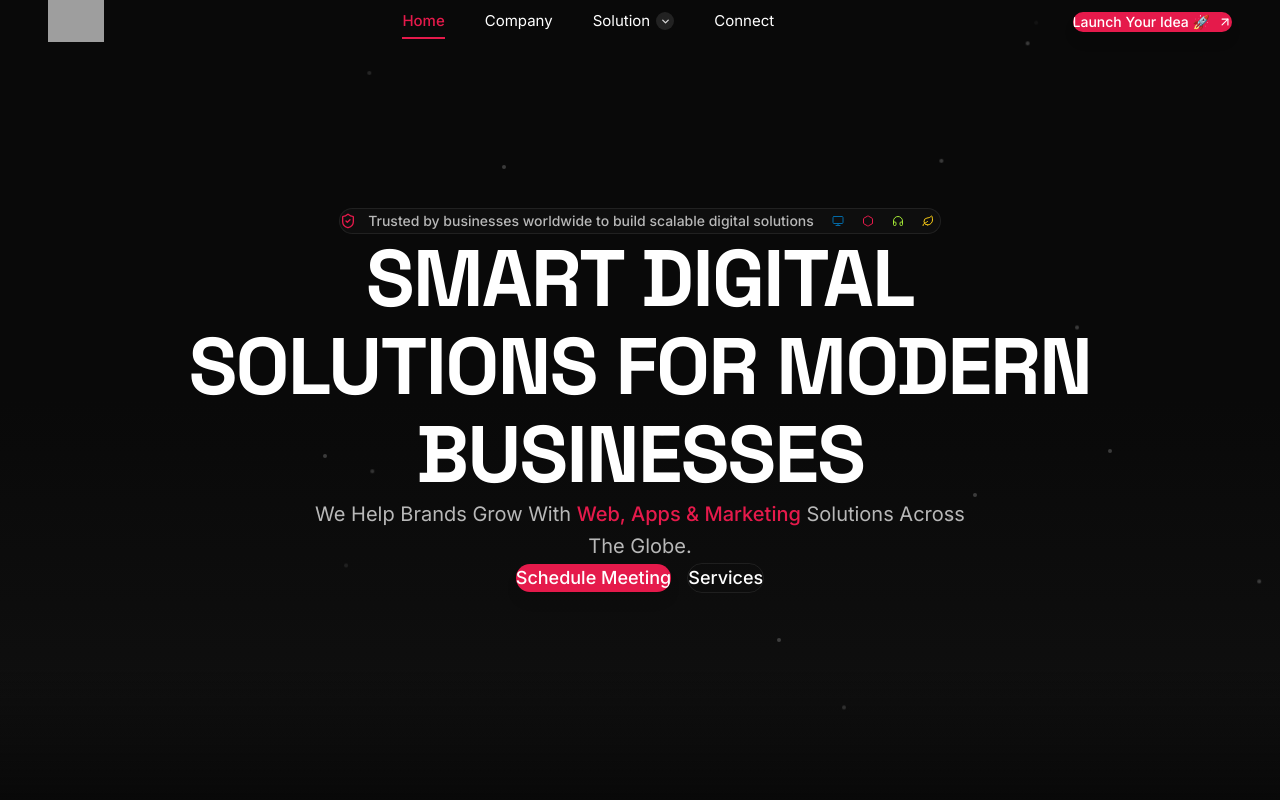
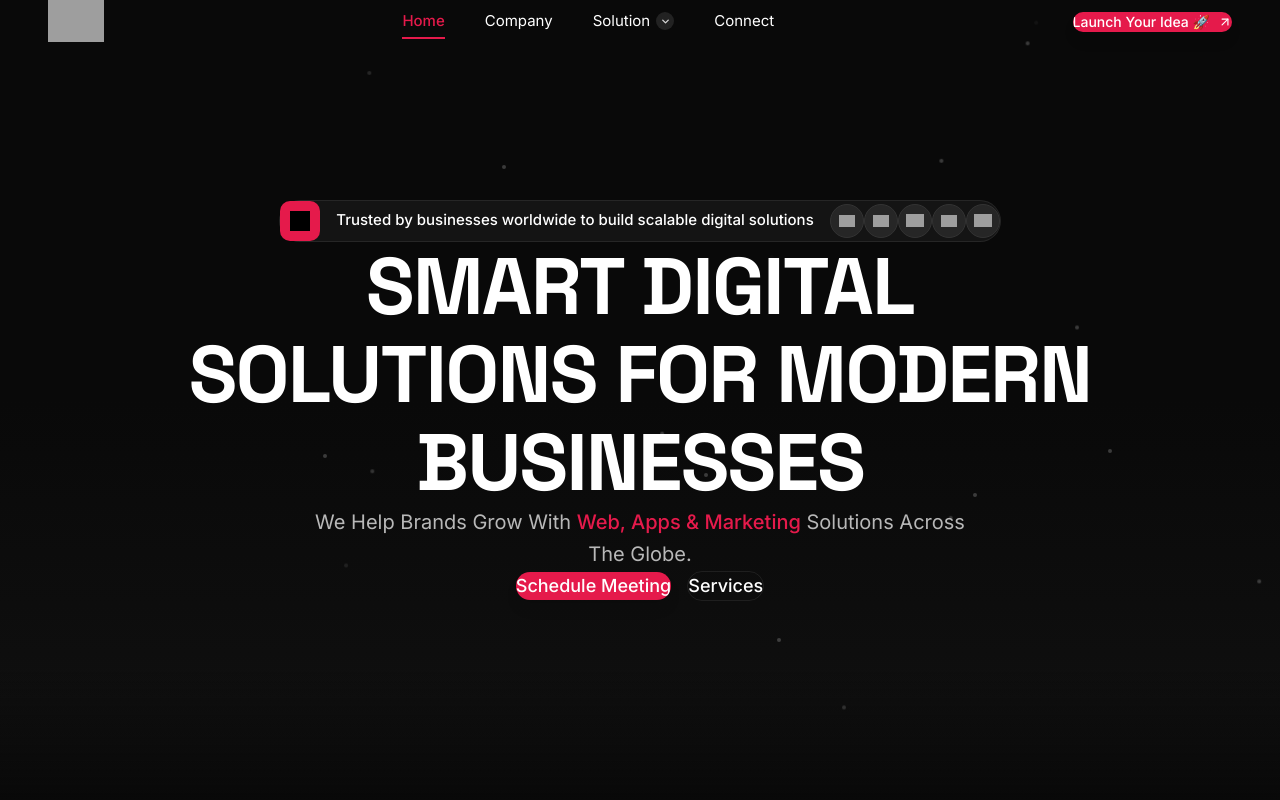
Before and after one commit to Ank-esh-kumar/tcongs, a React (Vite) app: page / in a window 1280 px wide. Shown: the top 800 px of the page. Built offline with nearby package versions, Linux system fonts and the light colour scheme; grey boxes are pictures that could not be loaded.

Commit message:
UI: cloned trust badge with pixel to pixel precision using official SVGs

```diff
--- a/src/components/sections/Hero.tsx
+++ b/src/components/sections/Hero.tsx
@@ -113,21 +113,42 @@ export function Hero() {
       >
         {/* Trust Badge */}
         <motion.div
-          className="inline-flex items-center gap-3 px-5 py-2.5 rounded-full border border-border bg-bg-card/50 backdrop-blur-sm mb-10"
+          className="inline-flex items-center gap-4 pl-1.5 pr-4 py-1.5 rounded-full border border-border bg-[#141414] mb-10"
           variants={fadeUp}
         >
-          <ShieldCheck size={16} className="text-accent" />
-          <span className="text-sm text-text-secondary font-medium">
+          {/* Shield Icon Box */}
+          <div className="w-10 h-10 rounded-[10px] bg-accent flex items-center justify-center shrink-0">
+            <img
+              src="https://tcongsinfotech.com/frontend-assets/images/svgs/sheild.svg"
+              alt="Shield"
+              className="w-5 h-5 brightness-0"
+            />
+          </div>
+
+          {/* Text */}
+          <span className="text-[15px] text-white font-body font-medium leading-tight">
             Trusted by businesses worldwide to build scalable digital solutions
           </span>
-          <div className="flex items-center gap-1.5 ml-2">
-            {trustIcons.map(({ icon: Icon, color }, i) => (
+
+          {/* Overlapping Tech Icons */}
+          <div className="flex items-center ml-2">
+            {[
+              "react.svg",
+              "development.svg",
+              "figma.svg",
+              "branding.svg",
+              "chip-ai-svgrepo-com.svg"
+            ].map((icon, i) => (
               <div
-                key={i}
-                className="w-6 h-6 rounded-full flex items-center justify-center"
-                style={{ backgroundColor: `${color}20` }}
+                key={icon}
+                className={`w-[34px] h-[34px] rounded-full bg-[#262626] border border-[#333] flex items-center justify-center relative z-[${5-i}] ${i > 0 ? '-ml-[14px]' : ''}`}
+                style={{ zIndex: 10 - i }}
               >
-                <Icon size={12} style={{ color }} />
+                <img
+                  src={`https://tcongsinfotech.com/frontend-assets/images/svgs/${icon}`}
+                  alt={icon.replace('.svg', '')}
+                  className={`w-4 h-4 object-contain ${i === 2 ? 'w-[18px]' : ''} ${i === 4 ? 'w-[18px]' : ''}`}
+                />
               </div>
             ))}
           </div>
```
